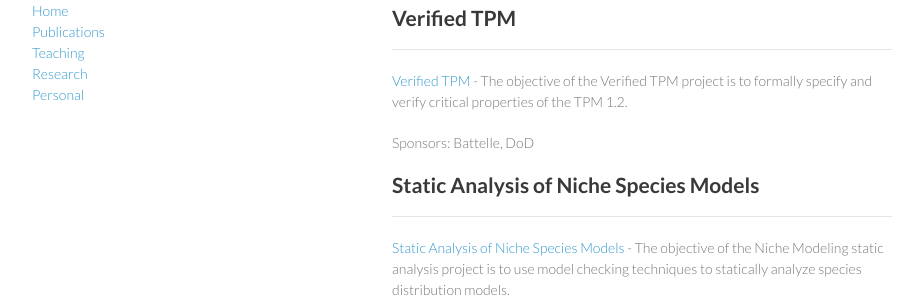
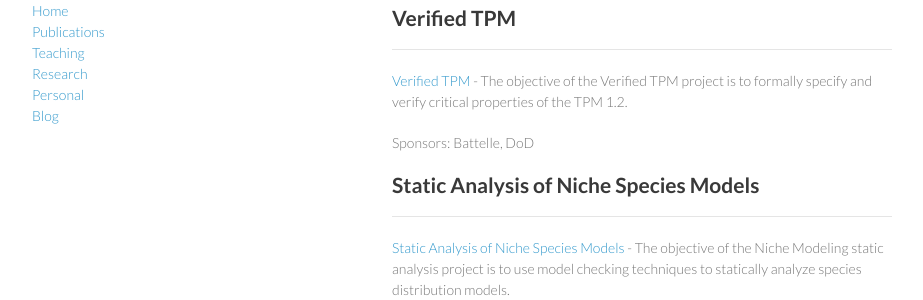
Before and after one commit to palexand/palexand.github.io, a Jekyll site: the page built from research.md, in a window 1280 px wide. Shown: the part 437-737 px from the top of the page, without its empty margins (178-1101 px from the left). Built offline with Jekyll 4.4.1, drawn with Linux system fonts in a browser that asks for light colours.

Commit message:
adding blog entry

```diff
--- a/_layouts/frontpage.html
+++ b/_layouts/frontpage.html
@@ -28,6 +28,7 @@
         <a href="{{ site.baseurl }}/teaching">Teaching</a><br>
         <a href="{{ site.baseurl }}/research">Research</a><br>
         <a href="{{ site.baseurl }}/personal">Personal</a><br>
+        <a href="{{ site.baseurl }}/personal">Blog</a><br>
 
       </header>
       <section>
```
